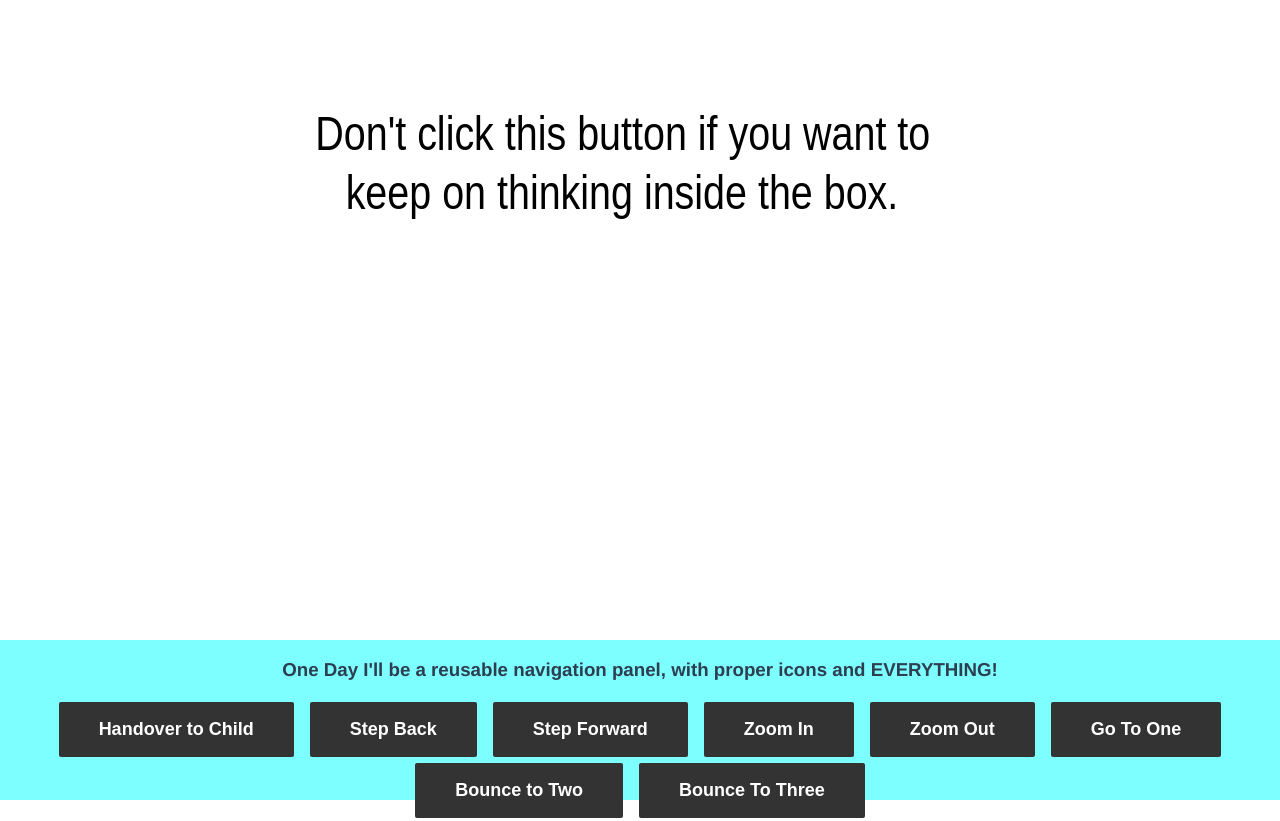
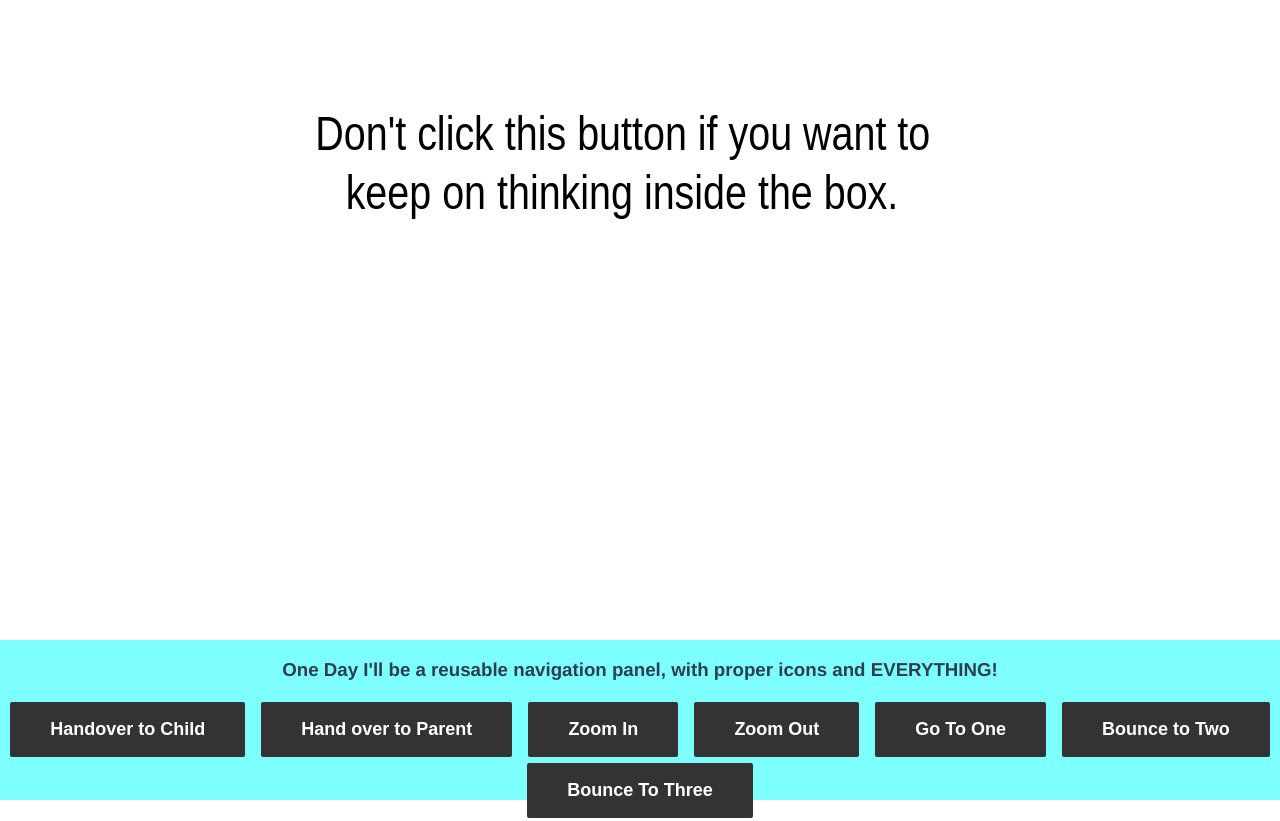
Before and after one commit to L-K-Mist/beyond-prezi, a Vue app: page / in a window 1280 px wide. Built offline with nearby package versions, Linux system fonts and the light colour scheme.

Commit message:
handover to parent

```diff
--- a/src/views/Home.vue
+++ b/src/views/Home.vue
@@ -4,9 +4,9 @@
       One Day I'll be a reusable navigation panel, with proper icons and
       EVERYTHING!
     </h3>
-    <base-button @click="handover">Handover to Child</base-button>
-    <base-button>Step Back</base-button>
-    <base-button @click="stepForward">Step Forward</base-button>
+    <base-button @click="handoverToChild">Handover to Child</base-button>
+    <base-button @click="handoverToParent">Hand over to Parent</base-button>
+    <!-- <base-button @click="stepForward">Step Forward</base-button> -->
     <base-button
       v-if="rotationNavigation"
       @click="rotationNavigation.zoomInDigits"
@@ -658,7 +658,7 @@ export default defineComponent({
     function goToTwo() {
       rotationNavigation.value.goToTwo();
     }
-    function handover() {
+    function handoverToChild() {
       gsap.to(graphic.value, {
         duration: 1,
         attr: {
@@ -671,8 +671,14 @@ export default defineComponent({
         }
       });
     }
+    function handoverToParent() {
+      rotationNavigation.value.zoomOutTriangle();
+      tl.reverse();
+      // zoomOutCompletely();
+    }
     return {
-      handover,
+      handoverToChild,
+      handoverToParent,
 
       rotationNavigation,
       goToTwo,
```
